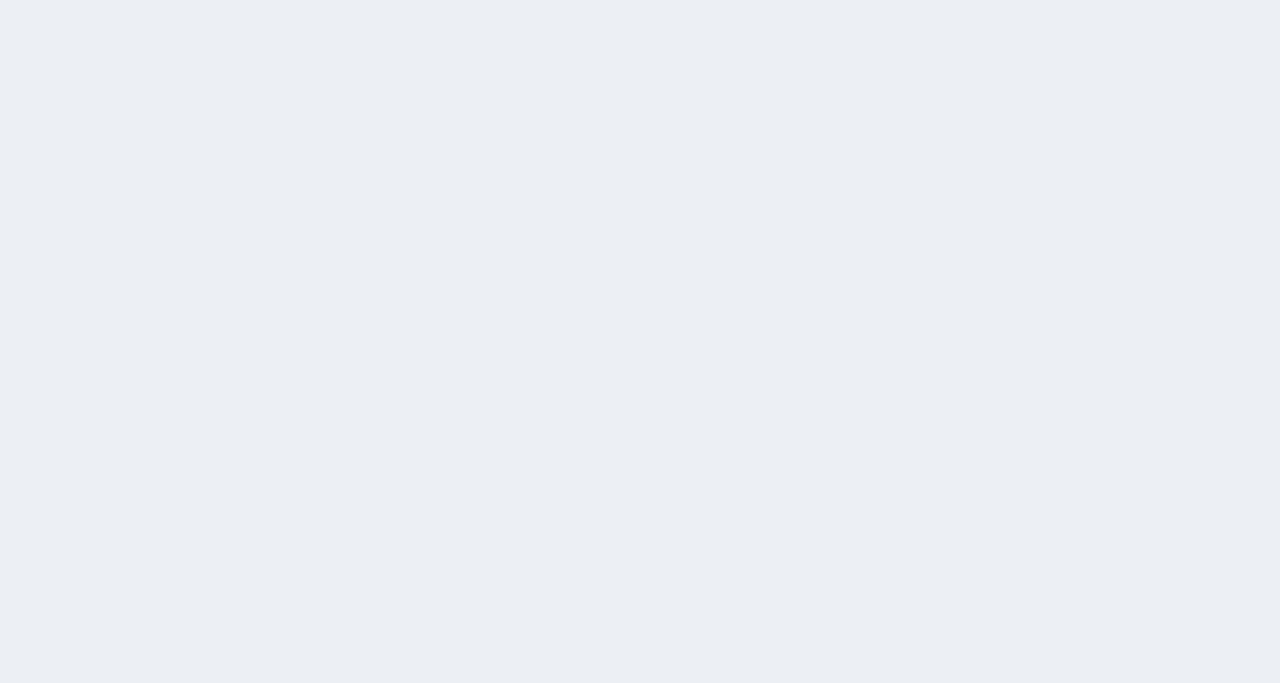
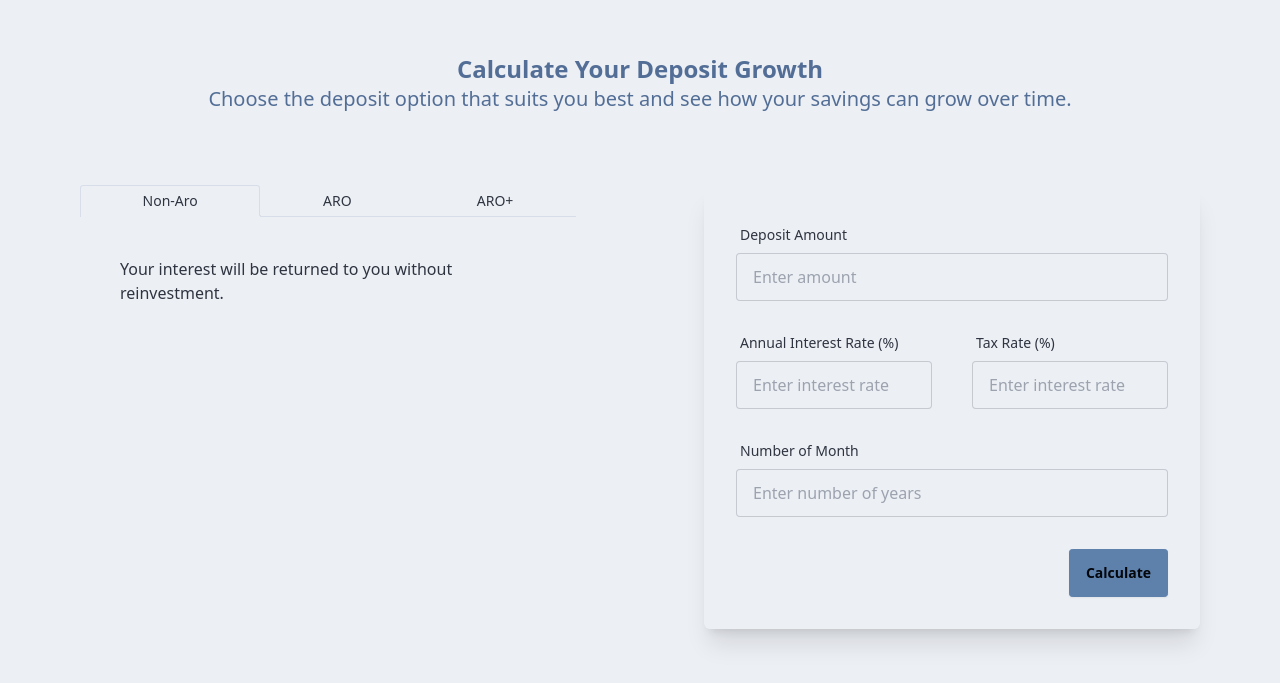
Before and after one commit to HellBus1/InvestCount, a React (Vite) app: page / in a window 1280 px wide. Shown: the part 819-1502 px from the top of the page. Before the commit the page ends 800 px from the top, so only its background shows below. Built offline with nearby package versions, Linux system fonts and the light colour scheme.

Commit message:
feat : init deposit calculator view

```diff
--- /dev/null
+++ b/src/components/DepositSection/DepositForecast.tsx
@@ -0,0 +1,5 @@
+const DepositForecast = () => {
+  return <div>DepositForecast</div>
+}
+
+export default DepositForecast
--- /dev/null
+++ b/src/components/DepositSection/DepositInputSection.tsx
@@ -0,0 +1,69 @@
+import { useState } from 'react'
+
+const DepositInputSection = () => {
+  const [amount, setAmount] = useState('')
+  const [interest, setInterest] = useState('')
+  const [years, setYears] = useState('')
+
+  return (
+    <div className='card shadow-xl mt-8'>
+      <div className='card-body'>
+        <div className='mb-4'>
+          <div className='label'>
+            <span className='label-text'>Deposit Amount</span>
+          </div>
+          <input
+            type='number'
+            value={amount}
+            onChange={(e) => setAmount(e.target.value)}
+            className='input input-bordered w-full rounded'
+            placeholder='Enter amount'
+          />
+        </div>
+        <div className='mb-4 flex flex-row space-x-10'>
+          <div className='flex-1'>
+            <div className='label'>
+              <span className='label-text'>Annual Interest Rate (%)</span>
+            </div>
+            <input
+              type='number'
+              value={interest}
+              onChange={(e) => setInterest(e.target.value)}
+              className='input input-bordered w-full border rounded'
+              placeholder='Enter interest rate'
+            />
+          </div>
+          <div className='flex-1'>
+            <div className='label'>
+              <span className='label-text'>Tax Rate (%)</span>
+            </div>
+            <input
+              type='number'
+              value={interest}
+              onChange={(e) => setInterest(e.target.value)}
+              className='input input-bordered w-full border rounded'
+              placeholder='Enter interest rate'
+            />
+          </div>
+        </div>
+        <div className='mb-6'>
+          <div className='label'>
+            <span className='label-text'>Number of Month</span>
+          </div>
+          <input
+            type='number'
+            value={years}
+            onChange={(e) => setYears(e.target.value)}
+            className='input input-bordered w-full border rounded'
+            placeholder='Enter number of years'
+          />
+        </div>
+        <div className='card-actions justify-end'>
+          <button className='btn btn-primary'>Calculate</button>
+        </div>
+      </div>
+    </div>
+  )
+}
+
+export default DepositInputSection
--- /dev/null
+++ b/src/components/DepositSection/DepositSection.tsx
@@ -0,0 +1,25 @@
+import DepositInputSection from './DepositInputSection'
+import DepositTypeSelector from './DepositTypeSelector'
+
+const DepositSection = () => {
+  return (
+    <div className='w-full bg-white py-10'>
+      <h1 className='text-center text-2xl font-bold text-[#536E96] mt-8'>
+        Calculate Your Deposit Growth
+      </h1>
+      <p className='text-center text-[#536E96] text-xl'>
+        Choose the deposit option that suits you best and see how your savings can grow over time.
+      </p>
+      <div className='flex flex-row items-top mx-20 space-x-32 my-10'>
+        <div className='flex-1'>
+          <DepositTypeSelector />
+        </div>
+        <div className='flex-1'>
+          <DepositInputSection />
+        </div>
+      </div>
+    </div>
+  )
+}
+
+export default DepositSection
--- /dev/null
+++ b/src/components/DepositSection/DepositTypeSelector.tsx
@@ -0,0 +1,58 @@
+import { useState } from 'react'
+
+const DepositType = {
+  ARO: 'ARO',
+  NONARO: 'Non-Aro',
+  AROPLUS: 'ARO+'
+}
+
+const DepositTypeSelector = () => {
+  const [selectedOption, setSelectedOption] = useState(DepositType.NONARO)
+
+  return (
+    <div className='mt-8'>
+      <div role='tablist' className='tabs tabs-lifted'>
+        <button
+          role='tab'
+          className={`tab ${selectedOption === DepositType.NONARO ? 'tab-active' : ''}`}
+          onClick={() => setSelectedOption(DepositType.NONARO)}
+        >
+          {DepositType.NONARO}
+        </button>
+        <button
+          role='tab'
+          className={`tab ${selectedOption === DepositType.ARO ? 'tab-active' : ''}`}
+          onClick={() => setSelectedOption(DepositType.ARO)}
+        >
+          {DepositType.ARO}
+        </button>
+        <button
+          role='tab'
+          className={`tab ${selectedOption === DepositType.AROPLUS ? 'tab-active' : ''}`}
+          onClick={() => setSelectedOption(DepositType.AROPLUS)}
+        >
+          {DepositType.AROPLUS}
+        </button>
+      </div>
+
+      <div className='p-10'>
+        {selectedOption === DepositType.NONARO && (
+          <div>Your interest will be returned to you without reinvestment.</div>
+        )}
+        {selectedOption === DepositType.ARO && (
+          <div>
+            Automatic Roll-Over (ARO) allows your interest to be reinvested, maximizing growth.
+          </div>
+        )}
+        {selectedOption === DepositType.AROPLUS && (
+          <div>
+            ARO with Compounding ensures faster growth through reinvestment and compounding
+            interest.
+          </div>
+        )}
+      </div>
+    </div>
+  )
+}
+
+export default DepositTypeSelector
--- a/src/pages/HomePage/HomePage.tsx
+++ b/src/pages/HomePage/HomePage.tsx
@@ -1,7 +1,13 @@
+import DepositSection from '@/components/DepositSection/DepositSection'
 import Hero from '@/components/Hero/Hero'
 
 const HomePage = () => {
-  return <Hero />
+  return (
+    <>
+      <Hero />
+      <DepositSection />
+    </>
+  )
 }
 
 export default HomePage
```
